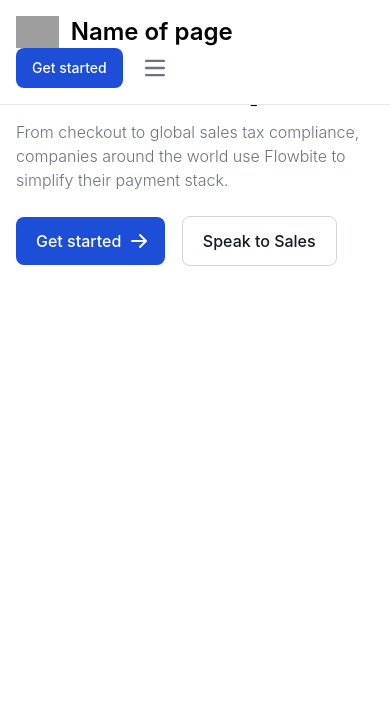
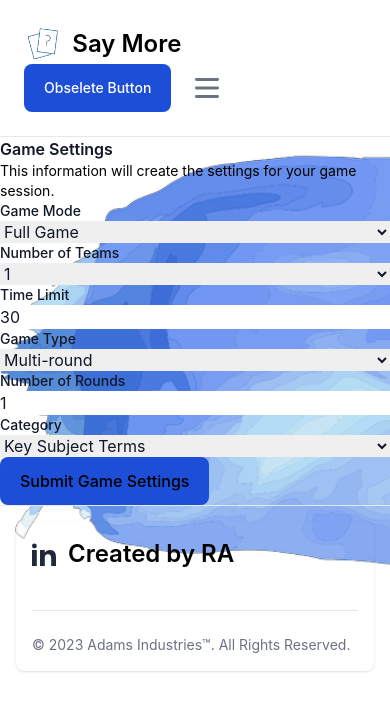
Before and after one commit to ReeceAdamsStone/newapptest, a Flask app: page /game-setup in a window 390 px wide. Shown: the top 711 px of the page. Run offline with Flask 3, Linux system fonts and the light colour scheme; grey boxes are pictures that could not be loaded.

Commit message:
Test Branch 1

```diff
--- a/Static/dist/css/output.css
+++ b/Static/dist/css/output.css
@@ -600,13 +612,26 @@
   top: 0px;
 }
 
+.left-0 {
+  left: 0px;
+}
+
 .z-20 {
   z-index: 20;
+}
+
+.m-4 {
+  margin: 1rem;
 }
 
 .mx-auto {
   margin-left: auto;
   margin-right: auto;
+}
+
+.my-6 {
+  margin-top: 1.5rem;
+  margin-bottom: 1.5rem;
 }
 
 .-mr-1 {
@@ -681,6 +710,26 @@
   height: 2rem;
 }
 
+.h-full {
+  height: 100%;
+}
+
+.h-screen {
+  height: 100vh;
+}
+
+.h-auto {
+  height: auto;
+}
+
+.h-12 {
+  height: 3rem;
+}
+
+.h-6 {
+  height: 1.5rem;
+}
+
 .w-10 {
   width: 2.5rem;
 }
@@ -693,12 +742,36 @@
   width: 100%;
 }
 
+.w-40 {
+  width: 10rem;
+}
+
+.w-60 {
+  width: 15rem;
+}
+
+.w-20 {
+  width: 5rem;
+}
+
+.w-12 {
+  width: 3rem;
+}
+
+.w-6 {
+  width: 1.5rem;
+}
+
 .max-w-2xl {
   max-width: 42rem;
 }
 
 .max-w-screen-xl {
   max-width: 1280px;
+}
+
+.snap-center {
+  scroll-snap-align: center;
 }
 
 .flex-col {
@@ -790,12 +869,46 @@
   background-color: rgb(255 255 255 / var(--tw-bg-opacity));
 }
 
+.bg-teal-400 {
+  --tw-bg-opacity: 1;
+  background-color: rgb(45 212 191 / var(--tw-bg-opacity));
+}
+
+.bg-teal-100 {
+  --tw-bg-opacity: 1;
+  background-color: rgb(204 251 241 / var(--tw-bg-opacity));
+}
+
+.bg-cover {
+  background-size: cover;
+}
+
+.bg-contain {
+  background-size: contain;
+}
+
+.bg-center {
+  background-position: center;
+}
+
+.bg-repeat {
+  background-repeat: repeat;
+}
+
+.bg-no-repeat {
+  background-repeat: no-repeat;
+}
+
 .p-2 {
   padding: 0.5rem;
 }
 
 .p-4 {
   padding: 1rem;
+}
+
+.p-6 {
+  padding: 1.5rem;
 }
 
 .px-3 {
@@ -891,6 +1008,43 @@
   color: rgb(255 255 255 / var(--tw-text-opacity));
 }
 
+.text-red-600 {
+  --tw-text-opacity: 1;
+  color: rgb(220 38 38 / var(--tw-text-opacity));
+}
+
+.text-black {
+  --tw-text-opacity: 1;
+  color: rgb(0 0 0 / var(--tw-text-opacity));
+}
+
+.text-gray-800 {
+  --tw-text-opacity: 1;
+  color: rgb(31 41 55 / var(--tw-text-opacity));
+}
+
+.opacity-0 {
+  opacity: 0;
+}
+
+.opacity-50 {
+  opacity: 0.5;
+}
+
+.opacity-20 {
+  opacity: 0.2;
+}
+
+.opacity-80 {
+  opacity: 0.8;
+}
+
+.shadow {
+  --tw-shadow: 0 1px 3px 0 rgb(0 0 0 / 0.1), 0 1px 2px -1px rgb(0 0 0 / 0.1);
+  --tw-shadow-colored: 0 1px 3px 0 var(--tw-shadow-color), 0 1px 2px -1px var(--tw-shadow-color);
+  box-shadow: var(--tw-ring-offset-shadow, 0 0 #0000), var(--tw-ring-shadow, 0 0 #0000), var(--tw-shadow);
+}
+
 .hover\:bg-blue-800:hover {
   --tw-bg-opacity: 1;
   background-color: rgb(30 64 175 / var(--tw-bg-opacity));
--- a/Templates/game_setup.html
+++ b/Templates/game_setup.html
@@ -1,60 +1,63 @@
-
-
 {% extends 'testerbase.html' %}
-
-
-{% block title %}Game Setup{% endblock %}
 
 {% block pageTitle %}<h1 class="text-center title" style="font-size: 120%;">Game Setup</h1>{% endblock %}
 
-{%block header%} <br>
-
-<header class="w3-container w3-white w3-center" style="padding:128px 16px">
-    <h1 class="w3-margin w3-jumbo"></h1>
-      <img src="{{ url_for('static', filename='logotest2nonbg.png') }}" alt="Articulate Online Logo">
-      {% endblock %}
+{% block header %}  {% endblock %}
 
 {% block pageDescription %}<p class="lead text-center" style="font-size: 120%;">Configure your game</p>{% endblock %}
 
+{% block content %}
+<div class="container mx-auto">
+    <div class="border-b border-gray-900/10 pb-12">
+        <h2 class="text-base font-semibold leading-7 text-gray-900">Game Settings </h2>
+        <p class="mt-1 text-sm leading-6 text-gray-600">This information will create the settings for your game session.</p>
 
-{% block content %}
-<div class="w3-container">
-    <div class="w3-card-4 w3-center" style="max-width: 600px; margin: 0 auto;">
-        <form method="POST" class="w3-form">
+      <div class="mt-10 grid grid-cols-1 gap-x-6 gap-y-8 sm:grid-cols-6">
+        <div class="sm:col-span-4">
+        <form method="POST" class="form">
             {{ game_setup_form.hidden_tag() }}
-            <div class="w3-container w3-padding">
-                <label for="{{ game_setup_form.game_mode.id }}" class="w3-label w3-text-teal" style="font-size: 120%;">Game Mode</label>
-                {{ game_setup_form.game_mode(class="w3-input w3-border", style="font-size: 120%;") }}
+
+
+                    <div class="mt-10 grid grid-cols-1 gap-x-6 gap-y-8 sm:grid-cols-6">
+                        <div class="sm:col-span-4">
+                            <label for="{{ game_setup_form.game_mode.id }}" class="block text-sm font-medium leading-6 text-gray-900">Game Mode</label>
+                            {{ game_setup_form.game_mode(class="block w-full rounded-md border-0 py-1.5 text-gray-900 shadow-sm ring-1 ring-inset ring-gray-300 focus:ring-2 focus:ring-inset focus:ring-indigo-600 sm:text-sm sm:leading-6") }}
+                            <div class="flex rounded-md shadow-sm ring-1 ring-inset ring-gray-300 focus-within:ring-2 focus-within:ring-inset focus-within:ring-indigo-600 sm:max-w-md">
+                        </div>
+
+                        <div class="col-span-full">
+                            <label for="{{ game_setup_form.num_teams.id }}" class="block text-sm font-medium leading-6 text-gray-900">Number of Teams</label>
+                            {{ game_setup_form.num_teams(class="block w-full rounded-md border-0 py-1.5 text-gray-900 shadow-sm ring-1 ring-inset ring-gray-300 focus:ring-2 focus:ring-inset focus:ring-indigo-600 sm:text-sm sm:leading-6") }}
+                        </div>
+
+                        <div class="col-span-full">
+                            <label for="{{ game_setup_form.time_limit.id }}" class="block text-sm font-medium leading-6 text-gray-900">Time Limit</label>
+                            {{ game_setup_form.time_limit(class="block w-full rounded-md border-0 py-1.5 text-gray-900 shadow-sm ring-1 ring-inset ring-gray-300 focus:ring-2 focus:ring-inset focus:ring-indigo-600 sm:text-sm sm:leading-6") }}
+                        </div>
+
+                        <div class="col-span-full">
+                            <label for="{{ game_setup_form.game_type.id }}" class="block text-sm font-medium leading-6 text-gray-900">Game Type</label>
+                            {{ game_setup_form.game_type(class="block w-full rounded-md border-0 py-1.5 text-gray-900 shadow-sm ring-1 ring-inset ring-gray-300 focus:ring-2 focus:ring-inset focus:ring-indigo-600 sm:text-sm sm:leading-6") }}
+                        </div>
+
+                        <div class="col-span-full">
+                            <label for="{{ game_setup_form.num_rounds.id }}" class="block text-sm font-medium leading-6 text-gray-900">Number of Rounds</label>
+                            {{ game_setup_form.num_rounds(class="block w-full rounded-md border-0 py-1.5 text-gray-900 shadow-sm ring-1 ring-inset ring-gray-300 focus:ring-2 focus:ring-inset focus:ring-indigo-600 sm:text-sm sm:leading-6") }}
+                        </div>
+
+                        <div class="col-span-full">
+                            <label for="{{ game_setup_form.category.id }}" class="block text-sm font-medium leading-6 text-gray-900">Category</label>
+                            {{ game_setup_form.category(class="block w-full rounded-md border-0 py-1.5 text-gray-900 shadow-sm ring-1 ring-inset ring-gray-300 focus:ring-2 focus:ring-inset focus:ring-indigo-600 sm:text-sm sm:leading-6") }}
+                        </div>
+                    </div>
+                </div>
             </div>
-            <div class="w3-container w3-padding">
-                <label for="{{ game_setup_form.num_teams.id }}" class="w3-label w3-text-teal" style="font-size: 120%;">Number of Teams</label>
-                {{ game_setup_form.num_teams(class="w3-input w3-border", style="font-size: 120%;") }}
-            </div>
-            <div class="w3-container w3-padding">
-                <label for="{{ game_setup_form.time_limit.id }}" class="w3-label w3-text-teal" style="font-size: 120%;">Time Limit</label>
-                {{ game_setup_form.time_limit(class="w3-input w3-border", style="font-size: 120%;") }}
-            </div>
-            <div class="w3-container w3-padding">
-                <label for="{{ game_setup_form.game_type.id }}" class="w3-label w3-text-teal" style="font-size: 120%;">Game Type</label>
-                {{ game_setup_form.game_type(class="w3-input w3-border", style="font-size: 120%;") }}
-            </div>
-            <div class="w3-container w3-padding">
-                <label for="{{ game_setup_form.num_rounds.id }}" class="w3-label w3-text-teal" style="font-size: 120%;">Number of Rounds</label>
-                {{ game_setup_form.num_rounds(class="w3-input w3-border", style="font-size: 120%;") }}
-            </div>
-            <div class="w3-container w3-padding">
-                <label for="{{ game_setup_form.category.id }}" class="w3-label w3-text-teal" style="font-size: 120%;">Category</label>
-                {{ game_setup_form.category(class="w3-input w3-border", style="font-size: 120%;") }}
-            </div>
-            <div class="w3-container w3-padding">
-                <input type="submit" value="Submit Game Setup" class="w3-button w3-teal w3-hover-green" style="font-size: 120%;">
+
+            <div class="mt-6 flex items-center justify-end gap-x-6">
+                <button type="submit" class="inline-flex items-center justify-center px-5 py-3 text-base font-medium text-center text-black bg-primary-700 rounded-lg hover:bg-gray-100 focus:ring-4 focus:ring-gray-100 dark:text-white dark:border-gray-700 dark:hover:bg-gray-700 dark:focus:ring-gray-800">Submit Game Settings </button>
             </div>
         </form>
     </div>
 </div>
+</div>
 {% endblock %}
-
-
-
-</body>
-</html>
--- a/Templates/testerbase.html
+++ b/Templates/testerbase.html
@@ -5,20 +5,22 @@
   <meta name="viewport" content="width=device-width, initial-scale=1.0">
   <link rel="stylesheet" href="{{url_for('static',filename='dist/css/output.css')}}">
 </head>
-<body>
+<body class="w-full h-full bg-no-repeat bg-cover" style="background-image: url('{{ url_for('static', filename='WatercolourBG.png') }}');">
 
 
-    <nav class="bg-white dark:bg-gray-900 fixed w-full z-20 top-0 start-0 border-b border-gray-200 dark:border-gray-600">
-        <div class="max-w-screen-xl flex flex-wrap items-center justify-between mx-auto p-4">
-        <a href="https://flowbite.com/" class="flex items-center space-x-3 rtl:space-x-reverse">
-            <img src="https://flowbite.com/docs/images/logo.svg" class="h-8" alt="Flowbite Logo">
-            <span class="self-center text-2xl font-semibold whitespace-nowrap dark:text-white">Name of page</span>
+
+<!-- navbar -->
+<nav class="dark:bg-gray-900  w-full z-20 top-0 start-0 border-b border-gray-200 dark:border-gray-600">
+    <div class="max-w-screen-xl flex flex-wrap items-center justify-between mx-auto p-6"> <!-- Adjust padding as needed -->
+        <a href="{{ url_for('index') }}" class="flex items-center space-x-3 rtl:space-x-reverse">
+            <img src="{{ url_for('static', filename='Cards-Logo.png') }}" class="h-10" alt="Say More Logo">
+            <span class="self-center text-2xl font-semibold whitespace-nowrap dark:text-white">Say More</span>
         </a>
         <div class="flex md:order-2 space-x-3 md:space-x-0 rtl:space-x-reverse">
-            <button type="button" class="text-white bg-blue-700 hover:bg-blue-800 focus:ring-4 focus:outline-none focus:ring-blue-300 font-medium rounded-lg text-sm px-4 py-2 text-center dark:bg-blue-600 dark:hover:bg-blue-700 dark:focus:ring-blue-800">Get started</button>
-            <button data-collapse-toggle="navbar-sticky" type="button" class="inline-flex items-center p-2 w-10 h-10 justify-center text-sm text-gray-500 rounded-lg md:hidden hover:bg-gray-100 focus:outline-none focus:ring-2 focus:ring-gray-200 dark:text-gray-400 dark:hover:bg-gray-700 dark:focus:ring-gray-600" aria-controls="navbar-sticky" aria-expanded="false">
+            <button type="button" class="text-white bg-blue-700 hover:bg-blue-800 focus:ring-4 focus:outline-none focus:ring-blue-300 font-medium rounded-lg text-sm px-5 py-3 text-center dark:bg-blue-600 dark:hover:bg-blue-700 dark:focus:ring-blue-800">Obselete Button</button>
+            <button data-collapse-toggle="navbar-sticky" type="button" class="inline-flex items-center p-2 w-12 h-12 justify-center text-sm text-gray-500 rounded-lg md:hidden hover:bg-gray-100 focus:outline-none focus:ring-2 focus:ring-gray-200 dark:text-gray-400 dark:hover:bg-gray-700 dark:focus:ring-gray-600" aria-controls="navbar-sticky" aria-expanded="false">
                 <span class="sr-only">Open main menu</span>
-              <svg class="w-5 h-5" aria-hidden="true" xmlns="http://www.w3.org/2000/svg" fill="none" viewBox="0 0 17 14">
+                <svg class="w-6 h-6" aria-hidden="true" xmlns="http://www.w3.org/2000/svg" fill="none" viewBox="0 0 17 14">
                     <path stroke="currentColor" stroke-linecap="round" stroke-linejoin="round" stroke-width="2" d="M1 1h15M1 7h15M1 13h15"/>
                 </svg>
             </button>
@@ -26,16 +28,17 @@
         <div class="items-center justify-between hidden w-full md:flex md:w-auto md:order-1" id="navbar-sticky">
             <ul class="flex flex-col p-4 md:p-0 mt-4 font-medium border border-gray-100 rounded-lg bg-gray-50 md:space-x-8 rtl:space-x-reverse md:flex-row md:mt-0 md:border-0 md:bg-white dark:bg-gray-800 md:dark:bg-gray-900 dark:border-gray-700">
                 <li>
-              <a href="#" class="block py-2 px-3 text-white bg-blue-700 rounded md:bg-transparent md:text-blue-700 md:p-0 md:dark:text-blue-500" aria-current="page">Home</a>
+                    <a href="{{ url_for('index') }}" class="block py-3 px-4 text-white bg-blue-700 rounded md:bg-transparent md:text-blue-700 md:p-0 md:dark:text-blue-500" aria-current="page">Home</a>
+                </li>
+
+                <li>
+                    <a href="{{ url_for('rules') }}" class="block py-3 px-4 text-gray-900 rounded hover:bg-gray-100 md:hover:bg-transparent md:hover:text-blue-700 md:p-0 md:dark:hover:text-blue-500 dark:text-white dark:hover:bg-gray-700 dark:hover:text-white md:dark:hover:bg-transparent dark:border-gray-700"> Rules </a>
                 </li>
                 <li>
-              <a href="#" class="block py-2 px-3 text-gray-900 rounded hover:bg-gray-100 md:hover:bg-transparent md:hover:text-blue-700 md:p-0 md:dark:hover:text-blue-500 dark:text-white dark:hover:bg-gray-700 dark:hover:text-white md:dark:hover:bg-transparent dark:border-gray-700">About</a>
+                    <a href="{{ url_for('game_setup') }}" class="block py-3 px-4 text-gray-900 rounded hover:bg-gray-100 md:hover:bg-transparent md:hover:text-blue-700 md:p-0 md:dark:hover:text-blue-500 dark:text-white dark:hover:bg-gray-700 dark:hover:text-white md:dark:hover:bg-transparent dark:border-gray-700">Game Setup </a>
                 </li>
                 <li>
-              <a href="#" class="block py-2 px-3 text-gray-900 rounded hover:bg-gray-100 md:hover:bg-transparent md:hover:text-blue-700 md:p-0 md:dark:hover:text-blue-500 dark:text-white dark:hover:bg-gray-700 dark:hover:text-white md:dark:hover:bg-transparent dark:border-gray-700">Services</a>
-            </li>
-            <li>
-              <a href="#" class="block py-2 px-3 text-gray-900 rounded hover:bg-gray-100 md:hover:bg-transparent md:hover:text-blue-700 md:p-0 md:dark:hover:text-blue-500 dark:text-white dark:hover:bg-gray-700 dark:hover:text-white md:dark:hover:bg-transparent dark:border-gray-700">Contact</a>
+                    <a href="#" class="block py-3 px-4 text-gray-900 rounded hover:bg-gray-100 md:hover:bg-transparent md:hover:text-blue-700 md:p-0 md:dark:hover:text-blue-500 dark:text-white dark:hover:bg-gray-700 dark:hover:text-white md:dark:hover:bg-transparent dark:border-gray-700">About Us </a>
                 </li>
             </ul>
         </div>
@@ -43,25 +46,64 @@
 </nav>
 
 
-
-      <section class="bg-white dark:bg-gray-900">
+<!-- hero page content -->
+{%block content%}
+      <section class="h-screen dark:bg-gray-900 flex items-center justify-center">
         <div class="grid max-w-screen-xl px-4 py-8 mx-auto lg:gap-8 xl:gap-0 lg:py-16 lg:grid-cols-12">
-            <div class="mr-auto place-self-center lg:col-span-7">
-                <h1 class="max-w-2xl mb-4 text-4xl font-extrabold tracking-tight leading-none md:text-5xl xl:text-6xl dark:text-white">Payments tool for software companies</h1>
-                <p class="max-w-2xl mb-6 font-light text-gray-500 lg:mb-8 md:text-lg lg:text-xl dark:text-gray-400">From checkout to global sales tax compliance, companies around the world use Flowbite to simplify their payment stack.</p>
-                <a href="#" class="inline-flex items-center justify-center px-5 py-3 mr-3 text-base font-medium text-center text-white rounded-lg bg-primary-700 hover:bg-primary-800 focus:ring-4 focus:ring-primary-300 dark:focus:ring-primary-900">
-                    Get started
+            <div class="mr-auto place-self-center lg:col-span-7 ">
+                <h1 class="max-w-2xl mb-4 text-4xl font-extrabold tracking-tight leading-none md:text-5xl xl:text-6xl  dark:text-black"> Explain your way to higher grades </h1>
+                <p class="max-w-2xl mb-6 font-light dark:text-black lg:mb-8 md:text-lg lg:text-xl"> Improve communication and verbal reasoning while revising core concepts.<br> Say More helps learners and educators reinforce their knowledge, at home or in the classroom.</p>
+                <a href="{{ url_for('game_setup') }}" class="inline-flex items-center justify-center px-5 py-3 mr-3 text-base font-medium text-center text-black rounded-lg bg-primary-700 hover:bg-gray-100 focus:ring-4 focus:ring-primary-300 dark:focus:ring-primary-900">
+                    Let's play!
                     <svg class="w-5 h-5 ml-2 -mr-1" fill="currentColor" viewBox="0 0 20 20" xmlns="http://www.w3.org/2000/svg"><path fill-rule="evenodd" d="M10.293 3.293a1 1 0 011.414 0l6 6a1 1 0 010 1.414l-6 6a1 1 0 01-1.414-1.414L14.586 11H3a1 1 0 110-2h11.586l-4.293-4.293a1 1 0 010-1.414z" clip-rule="evenodd"></path></svg>
                 </a>
-                <a href="#" class="inline-flex items-center justify-center px-5 py-3 text-base font-medium text-center text-gray-900 border border-gray-300 rounded-lg hover:bg-gray-100 focus:ring-4 focus:ring-gray-100 dark:text-white dark:border-gray-700 dark:hover:bg-gray-700 dark:focus:ring-gray-800">
-                    Speak to Sales
+                <a href="{{ url_for('rules') }}" class="inline-flex items-center justify-center px-5 py-3 text-base font-medium text-center text-black bg-primary-700 rounded-lg hover:bg-gray-100 focus:ring-4 focus:ring-gray-100 dark:text-white dark:border-gray-700 dark:hover:bg-gray-700 dark:focus:ring-gray-800">
+                    Rules and Explainers
                 </a>
-            </div>
-            <div class="hidden lg:mt-0 lg:col-span-5 lg:flex">
-                <img src="https://flowbite.s3.amazonaws.com/blocks/marketing-ui/hero/phone-mockup.png" alt="mockup">
             </div>
          </div>
         </section>
+{% endblock %}
+
+
+
+
+
+
+<!--
+            <div class="relative lg:mt-0 lg:col-span-5 lg:flex">
+                <img src="https://cdn.pixabay.com/photo/2012/04/26/19/07/spot-42879_1280.png" alt="Another Image" class="w-full h-auto">
+                <div class="absolute inset-0 flex items-center justify-center">
+                    <img src="{{ url_for('static', filename='Cards-Logo.png') }}" alt="Present with confidence" class="w-70 h-auto">
+                </div>
+            </div>
+             -->
+
+
+
+{%block footer%}
+<footer class="rounded-lg shadow dark:bg-gray-900 m-4">
+    <div class="w-full max-w-screen-xl mx-auto p-4 md:py-8">
+        <div class="sm:flex sm:items-center sm:justify-between">
+            <a href="#" class="flex items-center mb-4 sm:mb-0 space-x-3 rtl:space-x-reverse">
+                <svg class="w-6 h-6 text-gray-800 dark:text-white" aria-hidden="true" xmlns="http://www.w3.org/2000/svg" fill="currentColor" viewBox="0 0 15 15">
+                    <path fill-rule="evenodd" d="M7.979 5v1.586a3.5 3.5 0 0 1 3.082-1.574C14.3 5.012 15 7.03 15 9.655V15h-3v-4.738c0-1.13-.229-2.584-1.995-2.584-1.713 0-2.005 1.23-2.005 2.5V15H5.009V5h2.97ZM3 2.487a1.5 1.5 0 1 1-3 0 1.5 1.5 0 0 1 3 0Z" clip-rule="evenodd"/>
+                    <path d="M3 5.012H0V15h3V5.012Z"/>
+                  </svg>
+                <span class="self-center text-2xl font-semibold whitespace-nowrap dark:text-white">Created by RA </span>
+            </a>
+            <ul class="flex flex-wrap items-center mb-6 text-sm font-medium text-gray-500 sm:mb-0 dark:text-gray-400">
+                <!-- Your navigation links here -->
+            </ul>
+        </div>
+        <hr class="my-6 border-gray-200 sm:mx-auto dark:border-gray-700 lg:my-8" />
+        <span class="block text-sm text-gray-500 sm:text-center dark:text-gray-400">© 2023 <a href="#" class="hover:underline">Adams Industries™</a>. All Rights Reserved.</span>
+    </div>
+</footer>
+{%endblock%}
+
+
+
 
 
 </body>
--- a/tailwind.config.js
+++ b/tailwind.config.js
@@ -48,5 +48,7 @@
   ]
     }
   },
-  plugins: [],
+  plugins: [require('@tailwindcss/forms'),
+
+  ],
 };
```
Also changed, not shown: other parts of Static/dist/css/output.css (+85 -0 lines), Static/CollabVector1.jpg (added), Static/Speaker-Landing.png (added), Static/WatercolourBG.png (added). Lines whose indentation alone changed are shown as unchanged.
